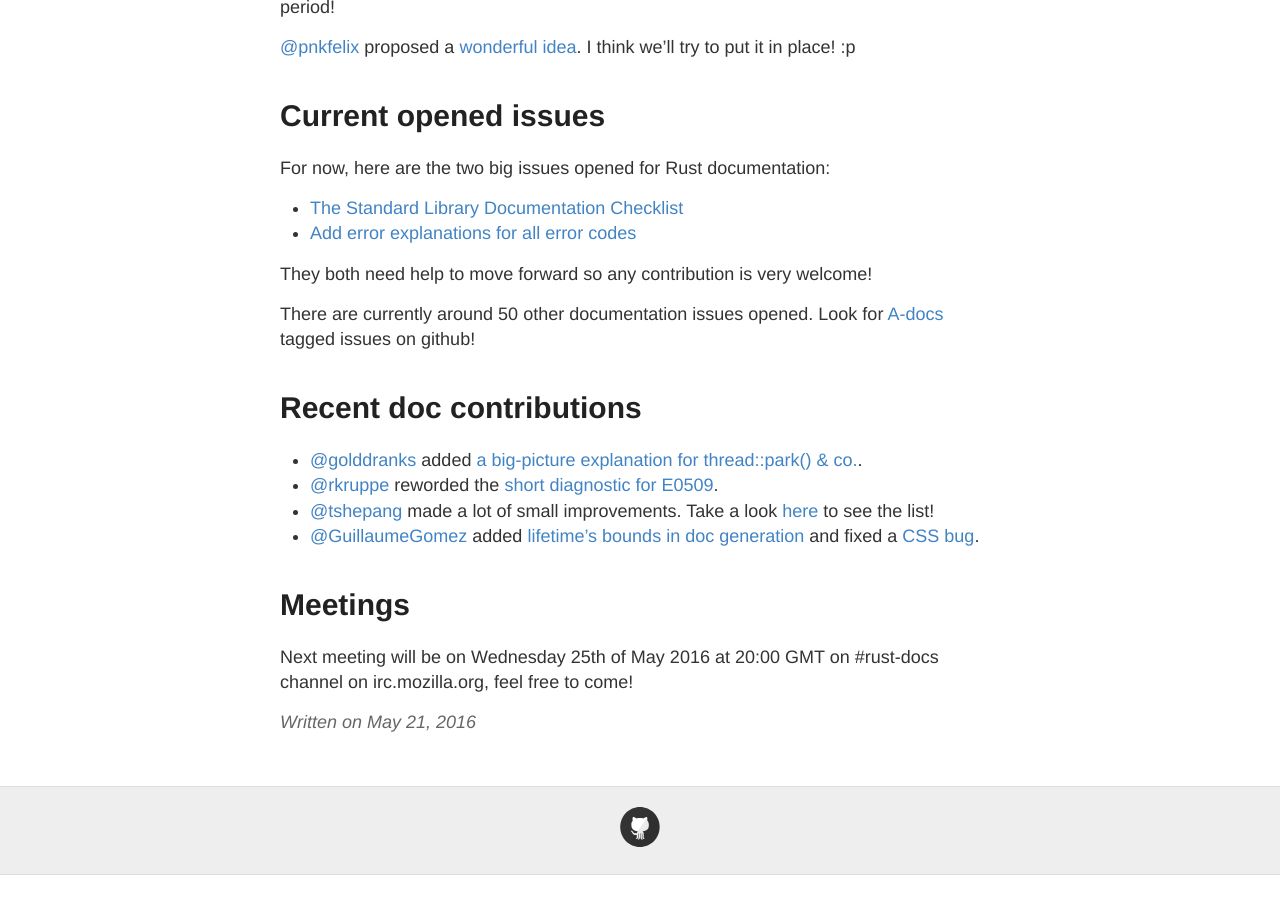
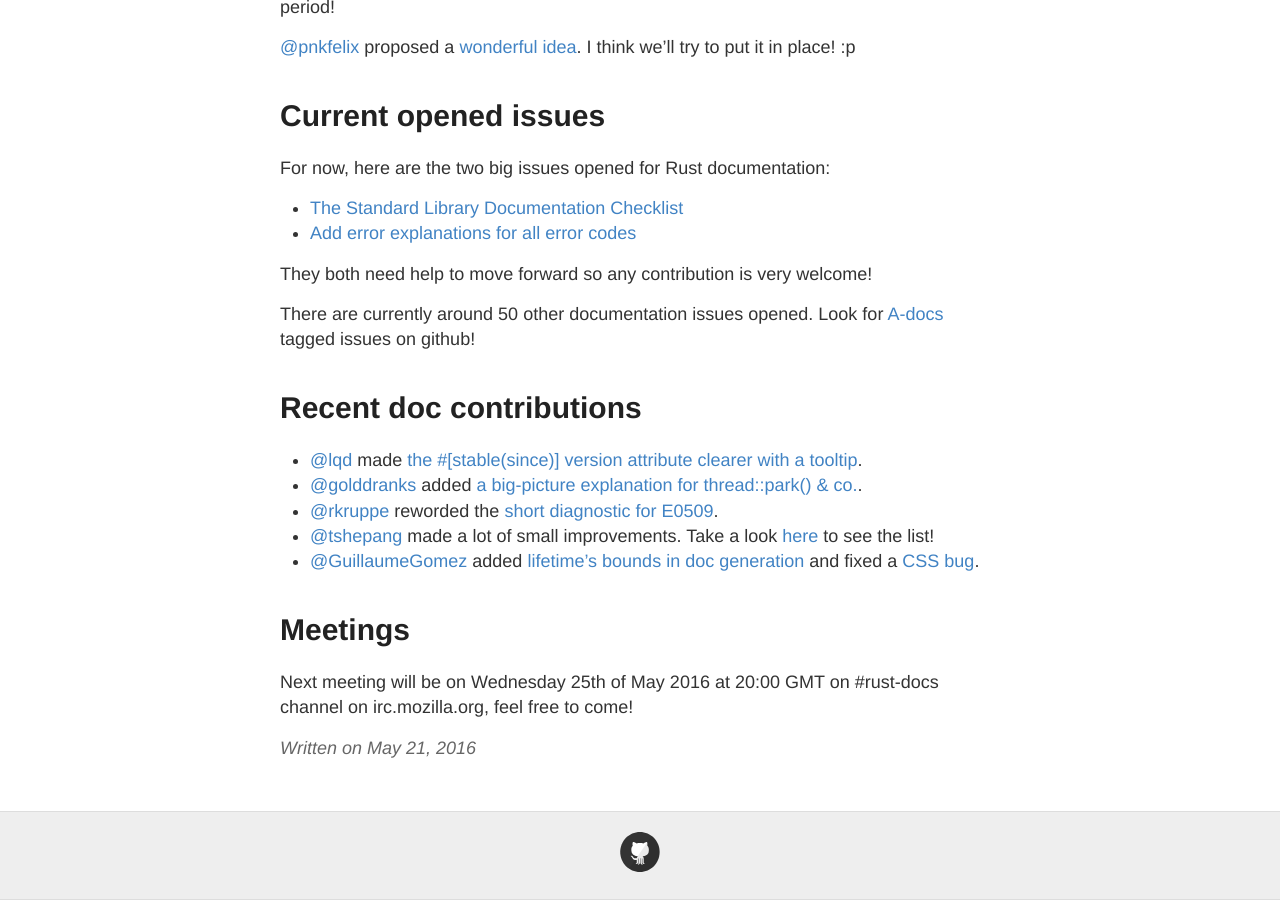
Before and after one commit to GuillaumeGomez/this-week-in-rust-docs, a Jekyll site: the page built from _posts/2016-5-22-this-week-in-rust-docs-5.md, in a window 1280 px wide and 900 px high, scrolled down 615 px. Built offline with Jekyll 4.4.1, drawn with Linux system fonts in a browser that asks for light colours; before the commit the page ends 1490 px from its top, so only the background shows below that.

Commit message:
Update 2016-5-22-this-week-in-rust-docs-5.md

```diff
--- a/_posts/2016-5-22-this-week-in-rust-docs-5.md
+++ b/_posts/2016-5-22-this-week-in-rust-docs-5.md
@@ -36,6 +36,7 @@ There are currently around 50 other documentation issues opened. Look for [A-doc
 
 # Recent doc contributions
 
+* [@lqd](https://github.com/lqd) made [the #[stable(since)] version attribute clearer with a tooltip](https://github.com/rust-lang/rust/pull/33705).
 * [@golddranks](https://github.com/golddranks) added [a big-picture explanation for thread::park() & co.](https://github.com/rust-lang/rust/pull/33665).
 * [@rkruppe](https://github.com/rkruppe) reworded the [short diagnostic for E0509](https://github.com/rust-lang/rust/pull/33676).
 * [@tshepang](https://github.com/tshepang) made a lot of small improvements. Take a look [here](https://github.com/rust-lang/rust/pulls?utf8=%E2%9C%93&q=is%3Apr+is%3Aclosed+33603+33604+33605+33633+33634+33635) to see the list!
```
